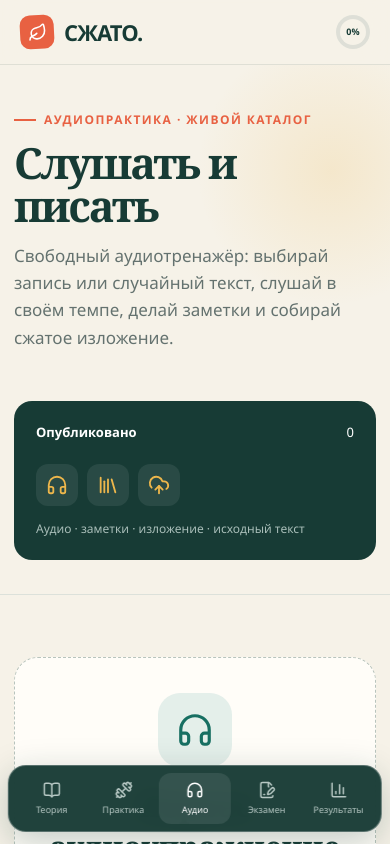
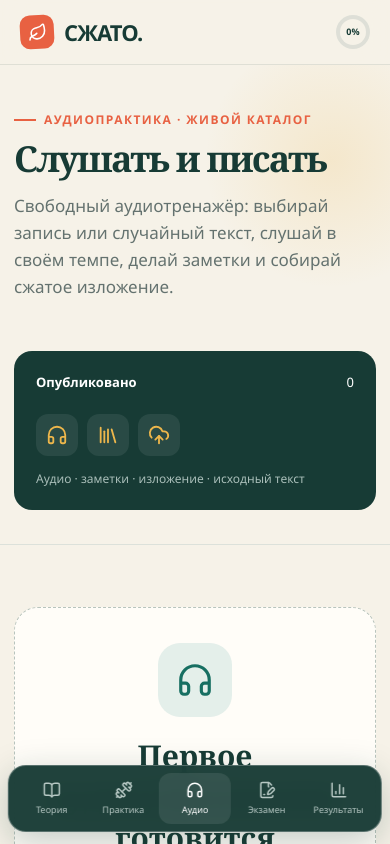
Before and after one commit to cltvv1/szhato-oge-2027, a Next.js app: page /audio in a window 390 px wide. Shown: the top 844 px of the page. Built offline with nearby package versions, Linux system fonts and the light colour scheme.

Commit message:
Fix exam layout on narrow phones

```diff
--- a/app/globals.css
+++ b/app/globals.css
@@ -430,7 +430,8 @@ a { color: inherit; text-decoration: none; }
   .mobile-nav { position: fixed; z-index: 40; bottom: 12px; left: 50%; transform: translateX(-50%); width: min(96%, 650px); display: grid; grid-template-columns: repeat(5,1fr); padding: 7px; border: 1px solid rgba(255,255,255,.25); border-radius: 18px; color: white; background: rgba(23,59,53,.96); box-shadow: 0 10px 35px rgba(23,59,53,.25); backdrop-filter: blur(12px); }
   .mobile-link { padding: 8px 4px; display: grid; justify-items: center; gap: 4px; border-radius: 12px; font-size: 10px; color: #b7c8c4; }
   .mobile-link.active { color: white; background: rgba(255,255,255,.09); }
-  .hero-grid, .page-intro-grid, .sim-grid { grid-template-columns: 1fr; }
+  .hero-grid, .page-intro-grid, .sim-grid { grid-template-columns: minmax(0,1fr); }
+  .page-intro-grid > *, .sim-grid > * { min-width: 0; }
   .hero-card { max-width: 460px; }
   .stat-grid { grid-template-columns: repeat(2, 1fr); }
   .path-grid-four { grid-template-columns: repeat(2,1fr); }
@@ -465,7 +466,7 @@ a { color: inherit; text-decoration: none; }
   .quote-band { padding: 28px; grid-template-columns: 1fr; }
   .quote-mark { height: 45px; }
   .page-intro { padding-top: 38px; }
-  .page-title { font-size: 43px; }
+  .page-title { font-size: clamp(34px,9.2vw,43px); overflow-wrap: anywhere; }
   .example { grid-template-columns: 1fr; }
   .example > svg { transform: rotate(90deg); margin: auto; }
   .lesson-card { padding: 22px; }
```
